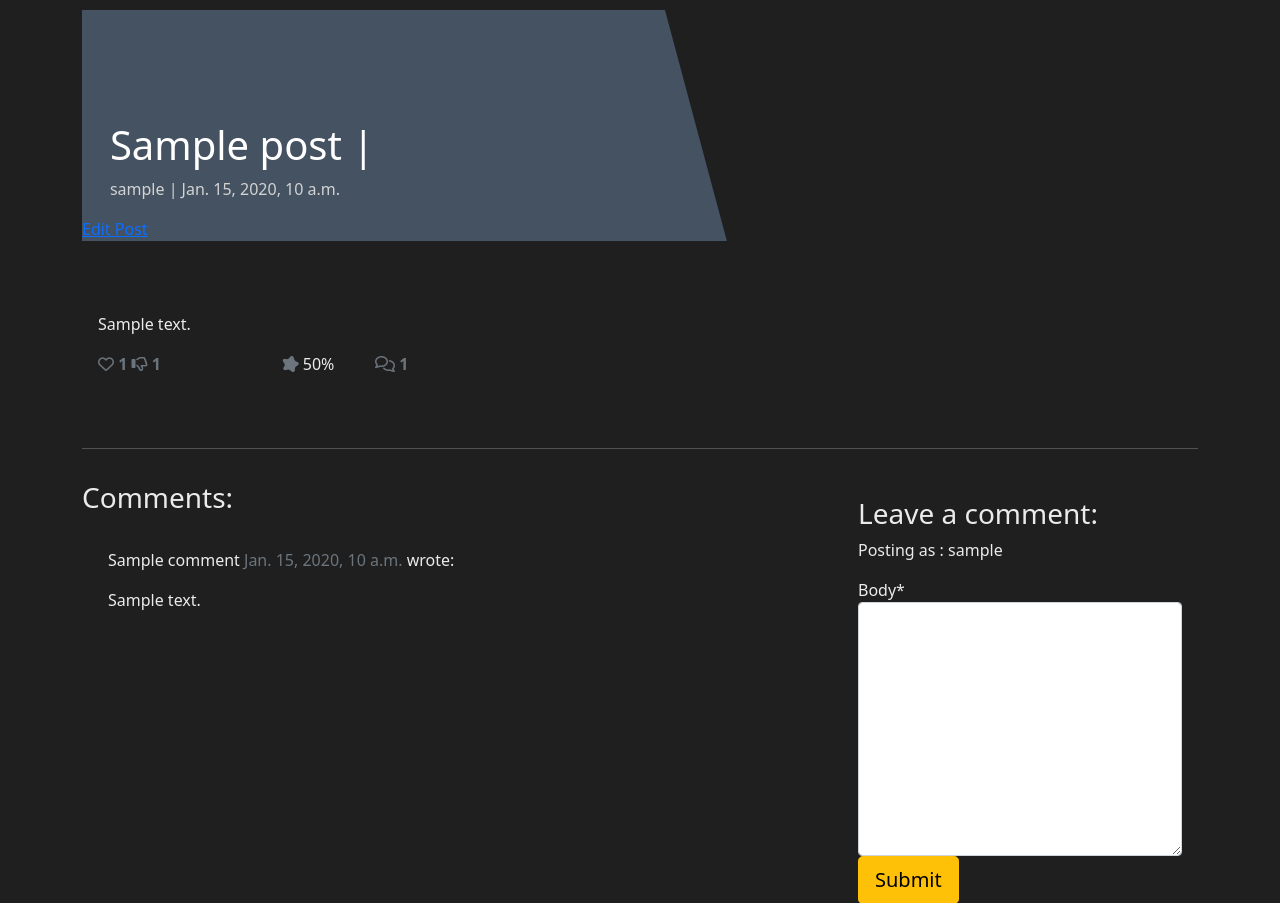
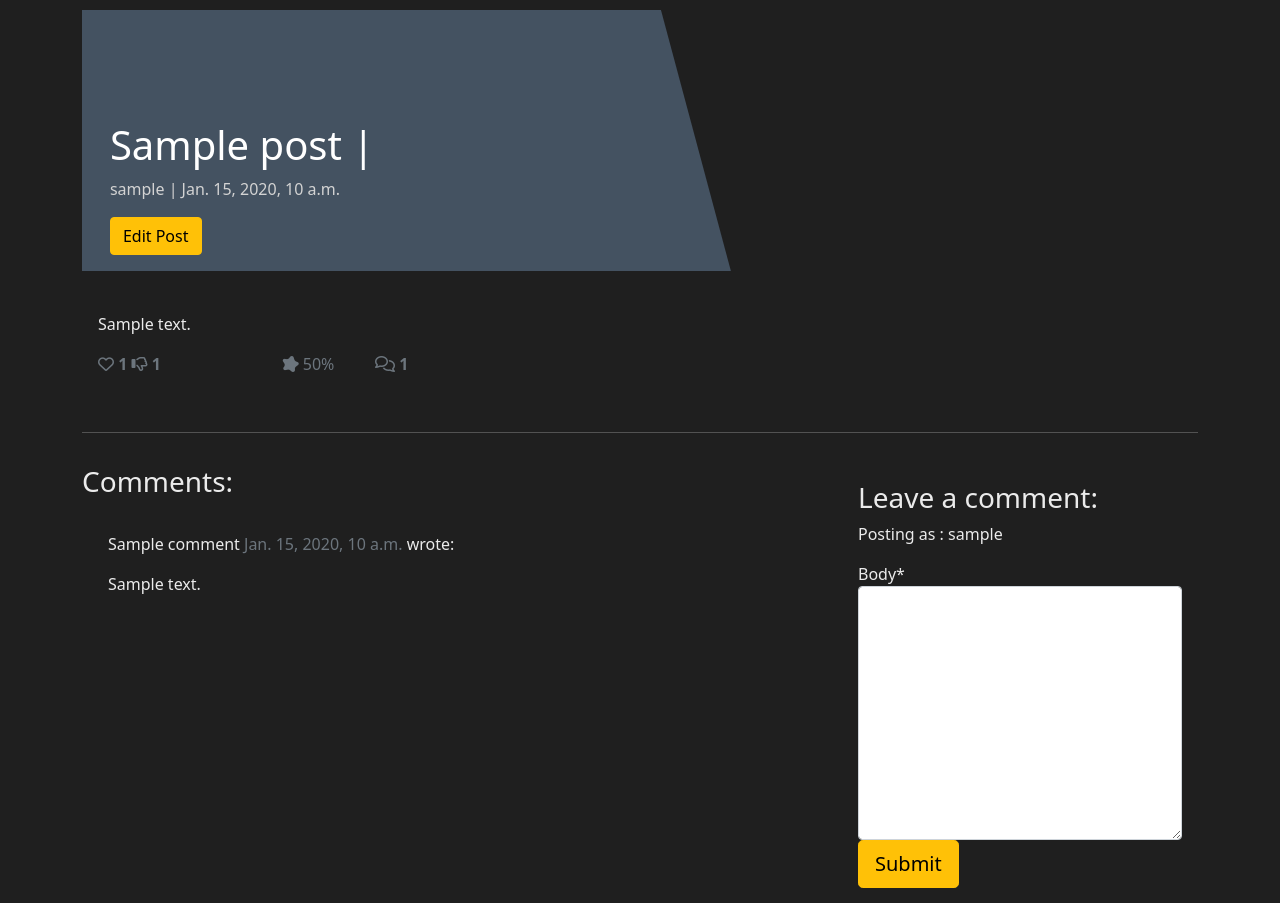
Before and after one commit to Kuurosu/Opinionation, a Django app: a page that uses templates/post_detail.html in a window 1280 px wide. Shown: the part 460-1363 px from the top of the page. Run offline with Django 3.2, Linux system fonts and the light colour scheme; a user stored in the database is signed in; tables that the repository leaves empty hold one stand-in row (values such as "Sample post"); some libraries are stand-ins or nearby versions.

Commit message:
Add styling for edit button and changed ratio styling

```diff
--- a/static/css/style.css
+++ b/static/css/style.css
@@ -178,3 +178,8 @@ body {
 .font-blue {
     color: #00aaaa;
 }
+
+.edit-btn {
+    margin-left: 5%;
+    margin-bottom: 1rem;
+}
--- a/templates/post_detail.html
+++ b/templates/post_detail.html
@@ -19,7 +19,7 @@
                 </h1>
                 <p class="post-subtitle">{{ post.author }} | {{ post.created_on }}</p>
                 {% if user.is_staff %}
-                    <a href="{% url 'post_update' post.slug %}">Edit Post</a>
+                    <a href="{% url 'post_update' post.slug %}" class="btn btn-warning edit-btn">Edit Post</a>
                 {% endif %}
             </div>
             <div class="d-none d-md-block col-md-6 masthead-image">
@@ -88,9 +88,9 @@
                         </strong>
                     </div>
                     <div class="col-1">
-                        <p><i class="fa-solid fa-splotch text-secondary"></i>
+                        <span class="text-secondary"><i class="fa-solid fa-splotch text-secondary"></i>
                             {% calculate_percentage post %}
-                        </p>
+                        </span>
                     </div>
                     <div class="col-1">
                         {% with comments.count as total_comments %}
```
